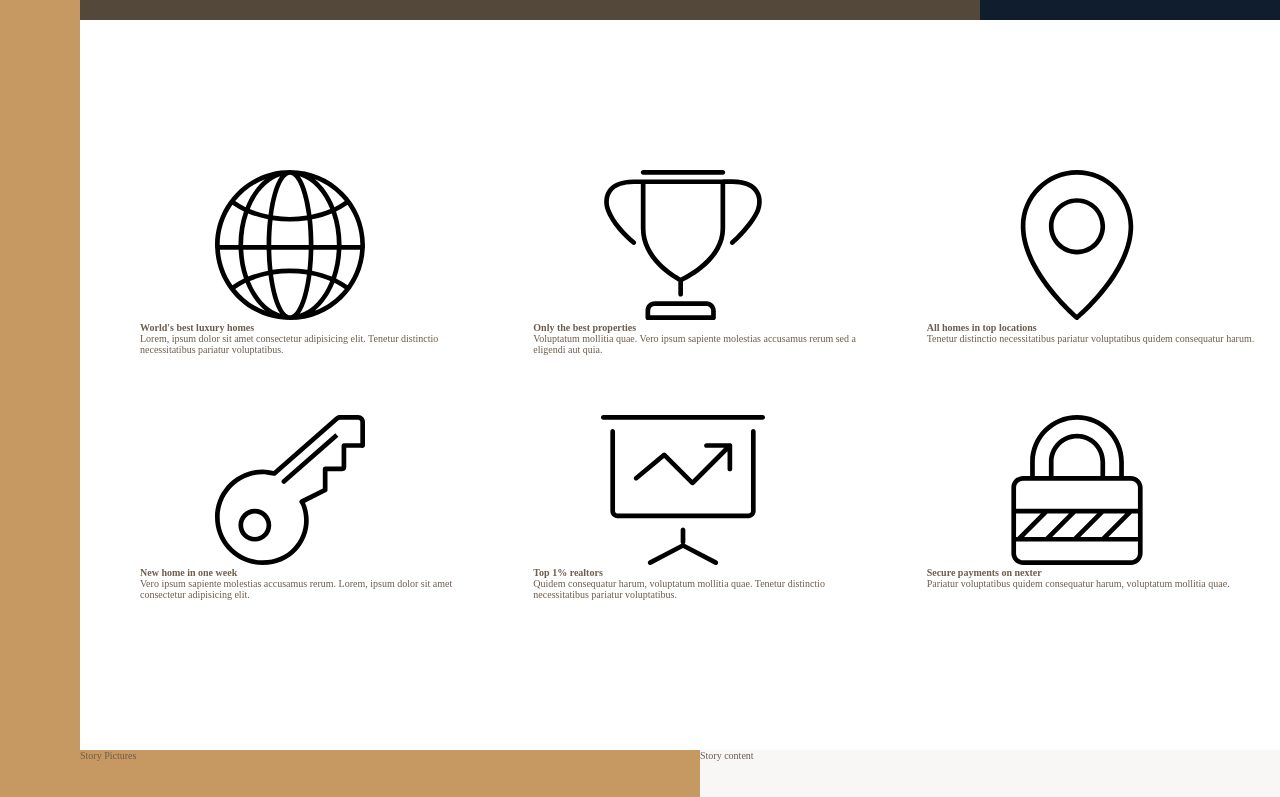
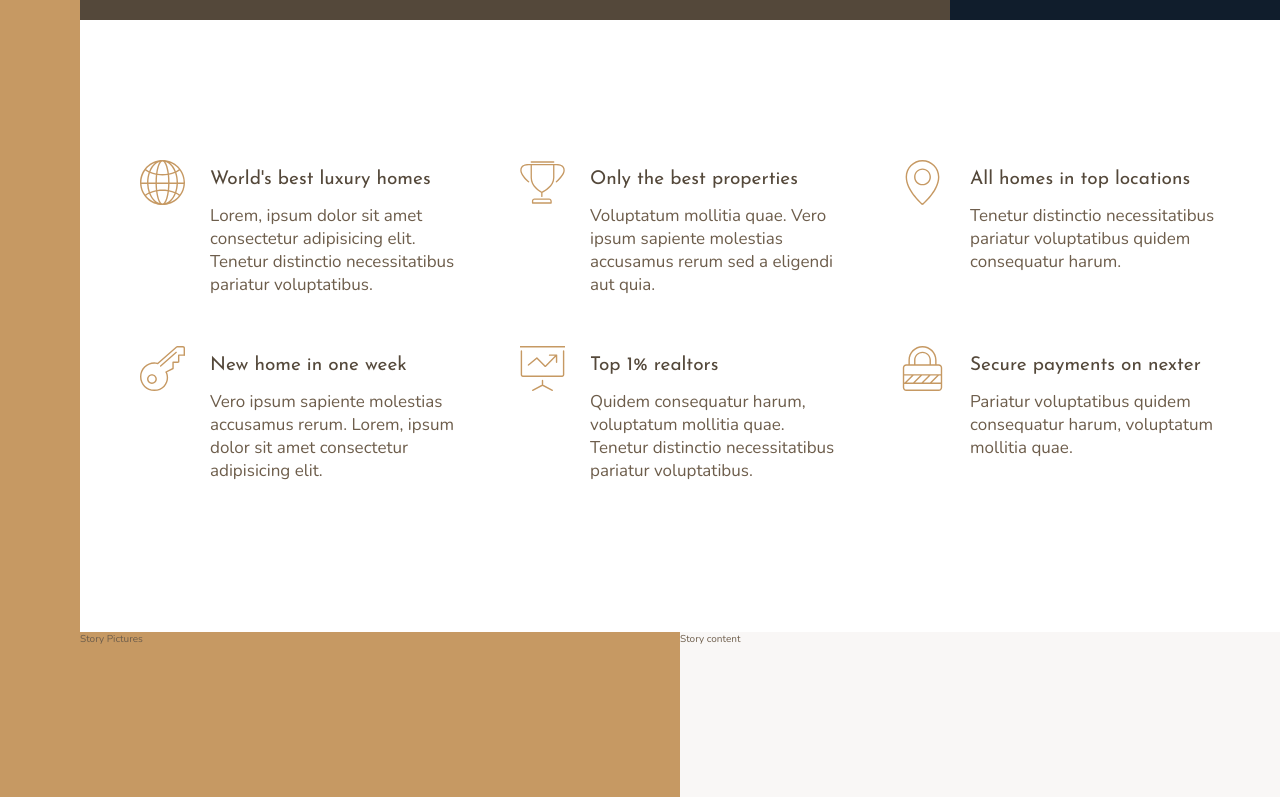
Before and after one commit to benjimon24/css-nexter, a website: page index.html in a window 1280 px wide. Shown: the part 620-1417 px from the top of the page. Drawn offline with nearby package versions, Linux system fonts and the light colour scheme.

Commit message:
fix typo in base file for font family. fix minimum size for right stretch column, complete styling for features section

```diff
--- a/index.html
+++ b/index.html
@@ -21,7 +21,7 @@
       <!-- .feature{feature $}*6 -->
       <div class="feature">
         <svg class="feature__icon"><use xlink:href="img/sprite.svg#icon-global"></use></svg>
-        <h4 class="heading-4">World's best luxury homes</h4>
+        <h4 class="heading-4 heading-4--dark">World's best luxury homes</h4>
         <p class="feature__text">
           Lorem, ipsum dolor sit amet consectetur adipisicing elit. Tenetur distinctio necessitatibus pariatur
           voluptatibus.
@@ -30,7 +30,7 @@
 
       <div class="feature">
         <svg class="feature__icon"><use xlink:href="img/sprite.svg#icon-trophy"></use></svg>
-        <h4 class="heading-4">Only the best properties</h4>
+        <h4 class="heading-4 heading-4--dark">Only the best properties</h4>
         <p class="feature__text">
           Voluptatum mollitia quae. Vero ipsum sapiente molestias accusamus rerum sed a eligendi aut quia.
         </p>
@@ -38,13 +38,13 @@
 
       <div class="feature">
         <svg class="feature__icon"><use xlink:href="img/sprite.svg#icon-map-pin"></use></svg>
-        <h4 class="heading-4">All homes in top locations</h4>
+        <h4 class="heading-4 heading-4--dark">All homes in top locations</h4>
         <p class="feature__text">Tenetur distinctio necessitatibus pariatur voluptatibus quidem consequatur harum.</p>
       </div>
 
       <div class="feature">
         <svg class="feature__icon"><use xlink:href="img/sprite.svg#icon-key"></use></svg>
-        <h4 class="heading-4">New home in one week</h4>
+        <h4 class="heading-4 heading-4--dark">New home in one week</h4>
         <p class="feature__text">
           Vero ipsum sapiente molestias accusamus rerum. Lorem, ipsum dolor sit amet consectetur adipisicing elit.
         </p>
@@ -52,7 +52,7 @@
 
       <div class="feature">
         <svg class="feature__icon"><use xlink:href="img/sprite.svg#icon-presentation"></use></svg>
-        <h4 class="heading-4">Top 1% realtors</h4>
+        <h4 class="heading-4 heading-4--dark">Top 1% realtors</h4>
         <p class="feature__text">
           Quidem consequatur harum, voluptatum mollitia quae. Tenetur distinctio necessitatibus pariatur voluptatibus.
         </p>
@@ -60,7 +60,7 @@
 
       <div class="feature">
         <svg class="feature__icon"><use xlink:href="img/sprite.svg#icon-lock"></use></svg>
-        <h4 class="heading-4">Secure payments on nexter</h4>
+        <h4 class="heading-4 heading-4--dark">Secure payments on nexter</h4>
         <p class="feature__text">Pariatur voluptatibus quidem consequatur harum, voluptatum mollitia quae.</p>
       </div>
       <!-- END OF FEATURES -->
--- a/sass/_base.scss
+++ b/sass/_base.scss
@@ -28,7 +28,7 @@
 }
 
 body {
-  font-display: $font-primary;
+  font-family: $font-primary;
   color: $color-grey-dark-2;
   font-weight: 300;
   line-break: 1.6;
@@ -41,5 +41,5 @@
     [sidebar-start] 8rem
     [sidebar-end full-start] minmax(6rem, 1fr)
     [center-start] repeat(8, [col-start] minmax(min-content, 14rem) [col-end])
-    [center-end] 1fr [full-end];
+    [center-end] minmax(6rem, 1fr) [full-end];
 }
--- a/sass/_features.scss
+++ b/sass/_features.scss
@@ -1,10 +1,30 @@
 .features {
   display: grid;
   grid-column: center-start / center-end;
-  grid-template-columns: repeat(3, 1fr);
+  // grid-template-columns: repeat(3, 1fr);
+  grid-template-columns: repeat(auto-fit, minmax(25rem, 1fr));
   grid-gap: 6rem;
+  align-items: start;
 
   margin: 15rem 0;
-  // .feature {
-  // }
 }
+
+// Would be completely reusable on other parts of the page
+.feature {
+  display: grid;
+  grid-template-columns: min-content 1fr;
+  grid-row-gap: 1.5rem;
+  grid-column-gap: 2.5rem;
+
+  &__icon {
+    fill: $color-primary;
+    height: 4.5rem;
+    width: 4.5rem;
+    // grid-row: 1 / -1; // -1 is the end of the explicit grid
+    grid-row: 1 / span 2; // -1 is the end of the explicit grid
+    transform: translateY(-1rem);
+  }
+  &__text {
+    font-size: 1.7rem;
+  }
+}
--- a/sass/_typography.scss
+++ b/sass/_typography.scss
@@ -0,0 +1,29 @@
+%heading {
+  font-family: $font-display;
+  font-weight: 400;
+}
+
+.heading-1 {
+  @extend %heading;
+}
+
+.heading-2 {
+  @extend %heading;
+}
+
+.heading-3 {
+  @extend %heading;
+}
+
+.heading-4 {
+  @extend %heading;
+  font-size: 1.9rem;
+
+  &--light {
+    color: $color-grey-light-1;
+  }
+
+  &--dark {
+    color: $color-grey-dark-1;
+  }
+}
```
Also changed, not shown: css/style.css.
